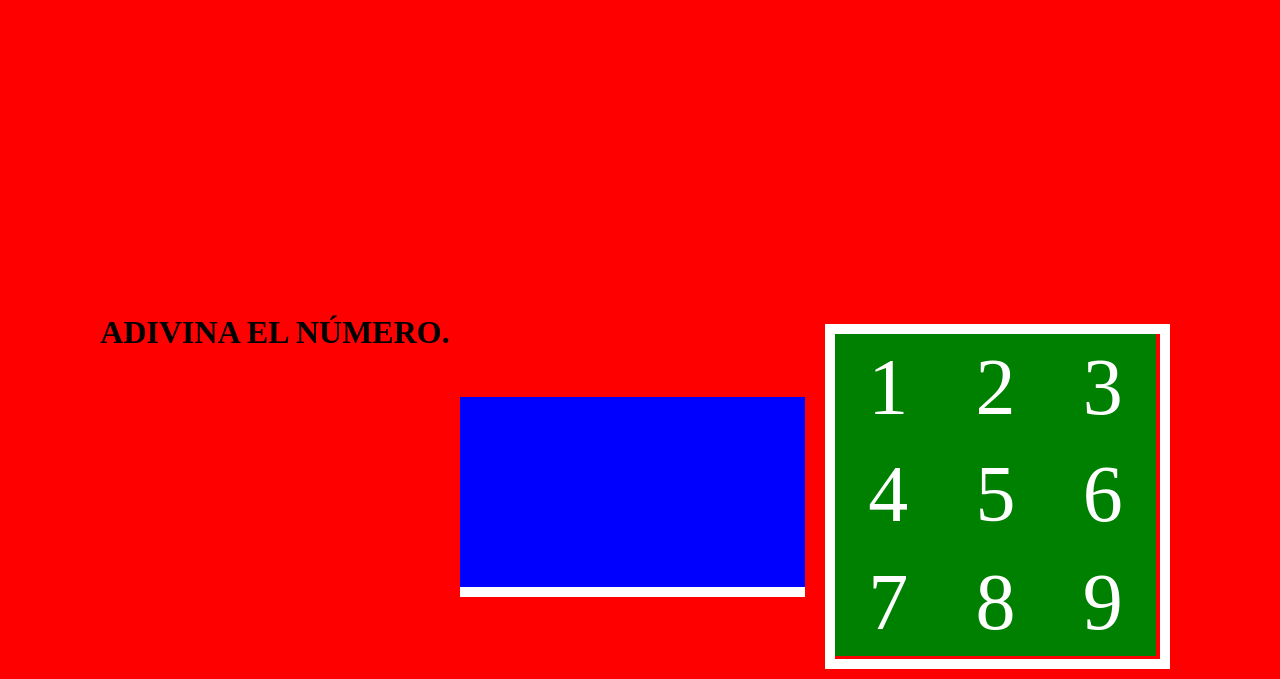
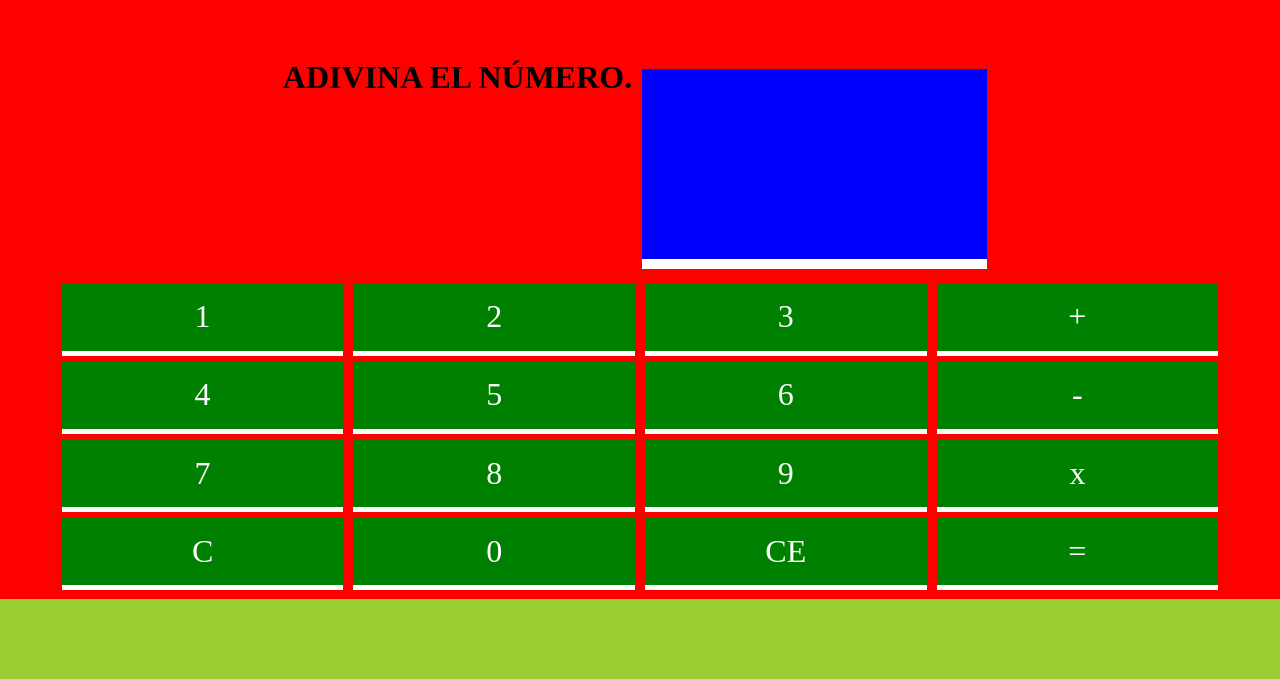
Before and after one commit to danielvazquezguerra/adivina, a plain HTML site: page index.html in a window 1280 px wide. Shown: the part 121-800 px from the top of the page. Drawn offline with Linux system fonts and the light colour scheme.

Commit message:
teclado introducido y alineado

```diff
--- a/index.html
+++ b/index.html
@@ -35,6 +35,9 @@
                 <p>3</p>
             </div>
             <div class="number">
+                <p>+</p>
+            </div>
+            <div class="number">
                 <p>4</p>
             </div>
             <div class="number">
@@ -42,6 +45,9 @@
             </div>
             <div class="number">
                 <p>6</p>
+            </div>
+            <div class="number">
+                <p>-</p>
             </div>
             <div class="number">
                 <p>7</p>
@@ -52,8 +58,28 @@
             <div class="number">
                 <p>9</p>
             </div>
+            <div class="number">
+                <p>x</p>
+            </div>
+            <div class="number">
+                <p>C</p>
+            </div>
+            <div class="number">
+                <p>0</p>
+            </div>
+            <div class="number">
+                <p>CE</p>
+            </div>
+            <div class="number">
+                <p>=</p>
+            </div>
 
 
+        </section>
+
+        <section class="down">
+            <div id="down-left"></div>
+            <div id="down-right"></div>
         </section>
 
 
--- a/styles/adivina.css
+++ b/styles/adivina.css
@@ -23,6 +23,8 @@
 
 }
 
+/*input----*/
+
 .drop-in {
 
     align-self: center;
@@ -38,14 +40,15 @@
 .container {
 
     display: grid;
-    grid: repeat(3,33%)/repeat(3,33%);
+    align-content: center;
+    justify-content: center;
+    grid-gap: 10px;
+    grid: repeat(4, 22%)/repeat(4, 22%);
     align-self: center;
-    border: 10px solid white;
     box-sizing: border-box;
-    min-width: 345px;
-    min-height: 345px;
-    margin: 10px;
-
+    width: 100%;
+    height: 40%;
+    padding-bottom: 10px;
 }
 
 .number {
@@ -55,9 +58,33 @@
     color: white;
     font-family: gotham;
     font-size: 50px;
-    font-size: 5em;
-
+    font-size: 2em;
     width: 100%;
     height: 100%;
     background-color: green;
+    border-bottom: 5px solid white ;
+
 }
+
+.down {
+
+    display: flex;
+
+    height: 10%;
+    width: 100%;
+    background-color: yellowgreen;
+
+}
+
+#down-left {
+
+    width: 50%;
+    height: 100%;
+}
+
+#down-right {
+
+    width: 50%;
+    height: 100%;
+
+}
```
